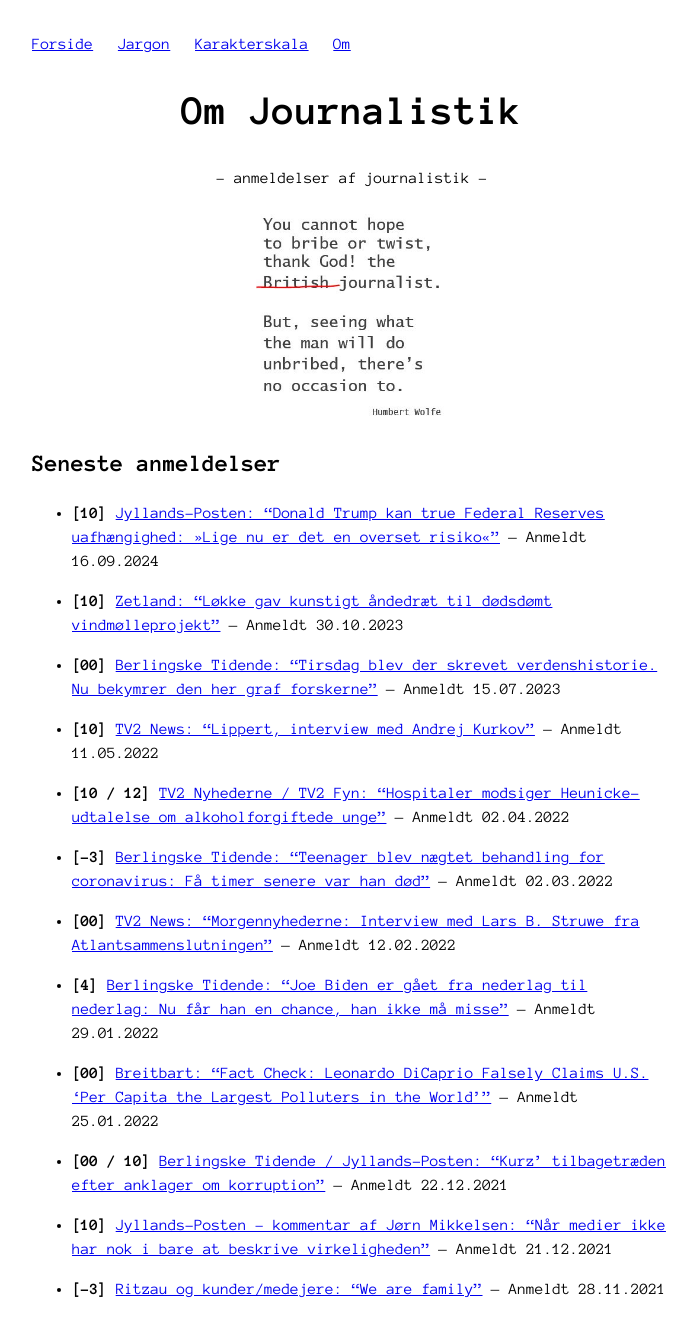
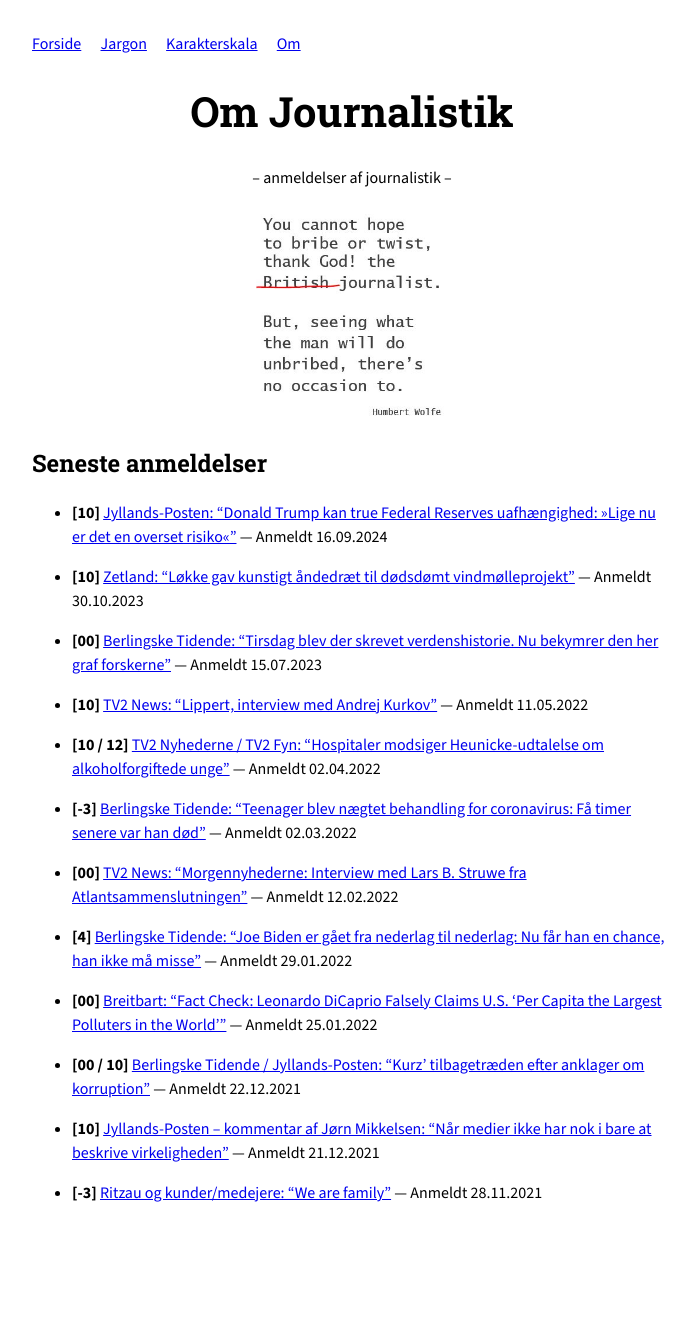
Before and after one commit to MichaelOAppel/OmJournalistik, a Jekyll site: the page built from index.md, in a window 1280 px wide. Shown: the whole page, without its empty margins (288-985 px from the left). Built offline with Jekyll 4.4.1, drawn with Linux system fonts in a browser that asks for light colours; after the commit the page ends 1237 px from its top, so only the background shows below that.

Commit message:
Update default.html

```diff
--- a/_layouts/default.html
+++ b/_layouts/default.html
@@ -6,13 +6,13 @@
   <title>{{ page.title }} | {{ site.title }}</title>
   <link rel="preconnect" href="https://fonts.googleapis.com">
   <link rel="preconnect" href="https://fonts.gstatic.com" crossorigin>
-  <link href="https://fonts.googleapis.com/css2?family=Anonymous+Pro:ital,wght@0,400;0,700;1,400;1,700&display=swap" rel="stylesheet">
+  <link href="https://fonts.googleapis.com/css2?family=Roboto+Slab:wght@400;700&family=Source+Sans+3:ital,wght@0,400;0,700;1,400&display=swap" rel="stylesheet">
   <style>
     h1.sitetitel { font-size: 2.6em; text-align: center; }
     .undertitel { text-align: center; }
     img.forsidefigur { max-width: 30%; height: auto; display: block; margin: 1.5rem auto; }
-    body { font-family: "Anonymous Pro", monospace; max-width: 40rem; margin: 2rem auto; padding: 0 1rem; line-height: 1.5; }
-      h1, h2, h3 { font-family: "Anonymous Pro", monospace; }
+    body { font-family: "Source Sans 3", sans-serif; max-width: 40rem; margin: 2rem auto; padding: 0 1rem; line-height: 1.5; }
+    h1, h2, h3 { font-family: "Roboto Slab", serif; }
       h1 { font-size: 1.6em; font-weight: 700; line-height: 1.3; text-align: center; }
         h1.anmeldelse { font-size: 1.35em; text-align: left; }
       nav a { margin-right: 1rem; }
```
